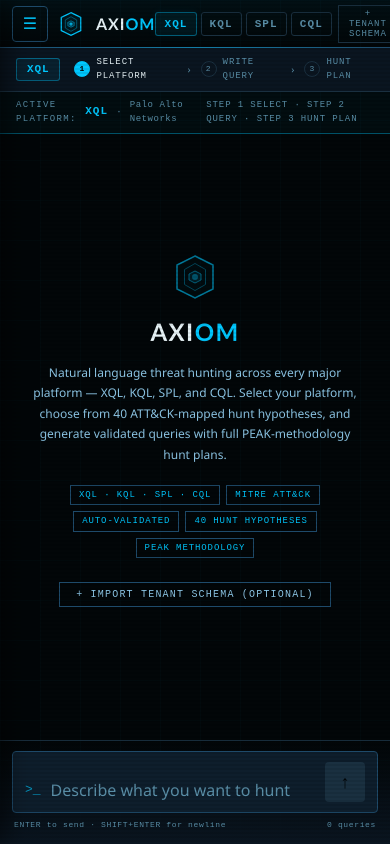
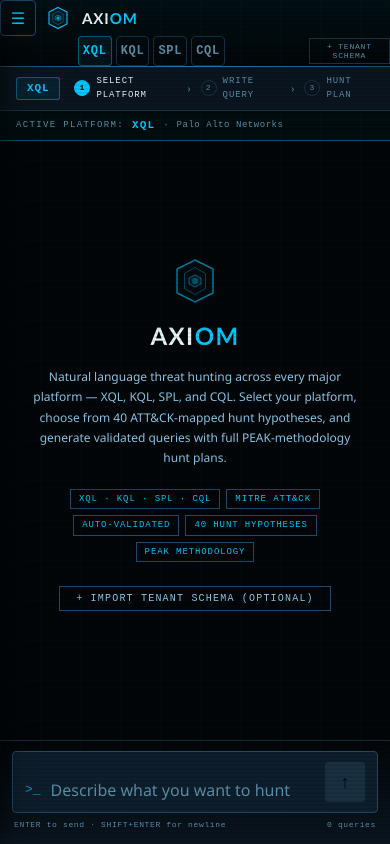
Before and after one commit to christrudeau2021/xql, a Next.js app: page / in a window 390 px wide. Built offline with nearby package versions, Linux system fonts and the light colour scheme.

Commit message:
Update globals.css

```diff
--- a/app/globals.css
+++ b/app/globals.css
@@ -117,6 +117,31 @@
   opacity: 0.4;
 }
 
+
+/* Desktop: platform selector in header status row */
+.platform-selector-desktop {
+  display: flex;
+}
+
+/* Header rows — desktop: row-2 hidden, all in row-1 */
+.header-row-1 {
+  display: flex;
+  align-items: center;
+  justify-content: space-between;
+  width: 100%;
+  height: 56px;
+  padding: 0 24px;
+  flex-shrink: 0;
+}
+
+.header-row-2 {
+  display: none; /* shown via mobile override */
+  padding: 8px 12px;
+  border-top: 1px solid var(--border-dim);
+  background: rgba(0, 0, 0, 0.25);
+}
+
+
 .header-logo {
   display: flex;
   align-items: center;
@@ -1215,7 +1240,11 @@
 .platform-selector-wrap {
   display: flex;
   align-items: center;
-  gap: 3px;
+  gap: 4px;
+}
+
+.platform-selector-wrap button {
+  min-height: 30px;
 }
 
 /* ─── CHAT AREA PLATFORM INDICATOR ─── */
@@ -1342,19 +1371,34 @@
     height: 100vh;  /* fallback */
   }
 
-  /* ── Header ── */
+  /* ── Header — two-row layout on mobile ── */
   .header {
+    height: auto;
+    padding: 0;
+    flex-direction: column;
+    align-items: stretch;
+  }
+
+  .header-row-1 {
     height: 48px;
     padding: 0 12px;
   }
 
+  /* Show row 2 — platform selector row */
+  .header-row-2 {
+    display: flex;
+    align-items: center;
+    justify-content: center;
+    padding: 8px 12px;
+  }
+
   .logo-icon {
-    width: 26px;
-    height: 26px;
+    width: 24px;
+    height: 24px;
   }
 
   .logo-text {
-    font-size: 16px;
+    font-size: 15px;
     letter-spacing: 0.06em;
   }
 
@@ -1362,16 +1406,30 @@
     display: none;
   }
 
+  /* Move header-status items into row structure */
   .header-status {
     gap: 6px;
-  }
-
+    flex-direction: row;
+  }
+
+  /* Hide status/model badges — not needed on mobile */
   .status-badge {
     display: none;
   }
 
   .model-badge {
     display: none;
+  }
+
+  /* Hide desktop platform selector on mobile (moves to row-2) */
+  .platform-selector-desktop {
+    display: none;
+  }
+
+  /* Schema button smaller on mobile */
+  .header-status > button {
+    font-size: 8px !important;
+    padding: 3px 7px !important;
   }
 
   /* Show sidebar toggle on mobile */
@@ -1379,20 +1437,43 @@
     display: flex;
   }
 
+  /* Platform selector fills row 2 — all 4 chips visible and prominent */
+  .platform-selector-wrap {
+    display: flex;
+    gap: 6px;
+    width: 100%;
+    justify-content: center;
+  }
+
+  .platform-selector-wrap button {
+    flex: 1;
+    max-width: 80px;
+    padding: 7px 4px !important;
+    font-size: 12px !important;
+    font-weight: bold !important;
+    letter-spacing: 0.06em !important;
+    border-radius: 4px !important;
+    text-align: center;
+  }
+
+  /* Active platform button more prominent on mobile */
+  .platform-selector-wrap button[data-active="true"] {
+    box-shadow: 0 0 12px currentColor;
+  }
+
   /* Show platform banner below header on mobile */
   .platform-banner {
     display: flex;
   }
 
-  /* Platform selector — make chips larger on mobile */
-  .platform-selector-wrap button {
-    padding: 5px 8px !important;
-    font-size: 11px !important;
-  }
-
   /* Chat platform indicator — always visible on mobile */
   .chat-platform-indicator {
     display: flex;
+  }
+
+  /* Step hint text — hide on very small screens, keep chip */
+  .chat-platform-indicator > span:last-child {
+    display: none;
   }
 
   /* ── Sidebar — slide-in drawer on mobile ── */
```
